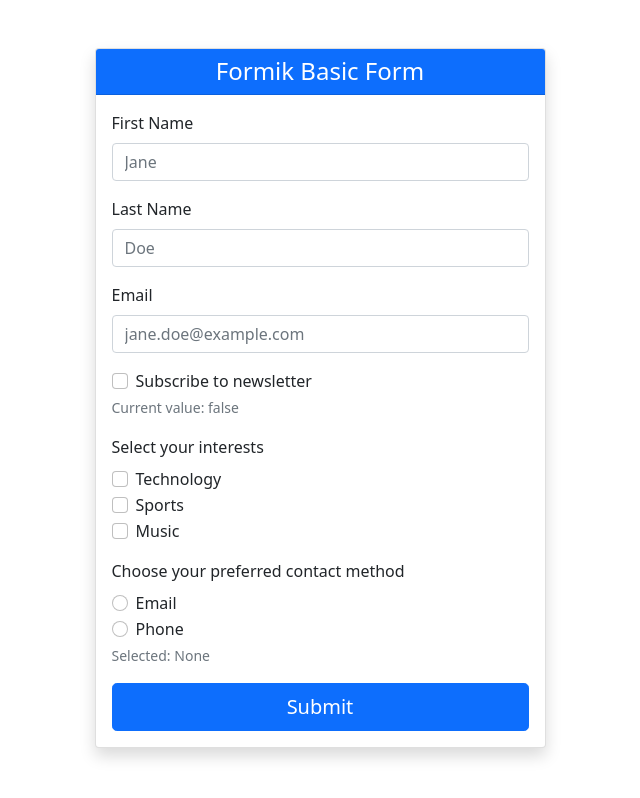
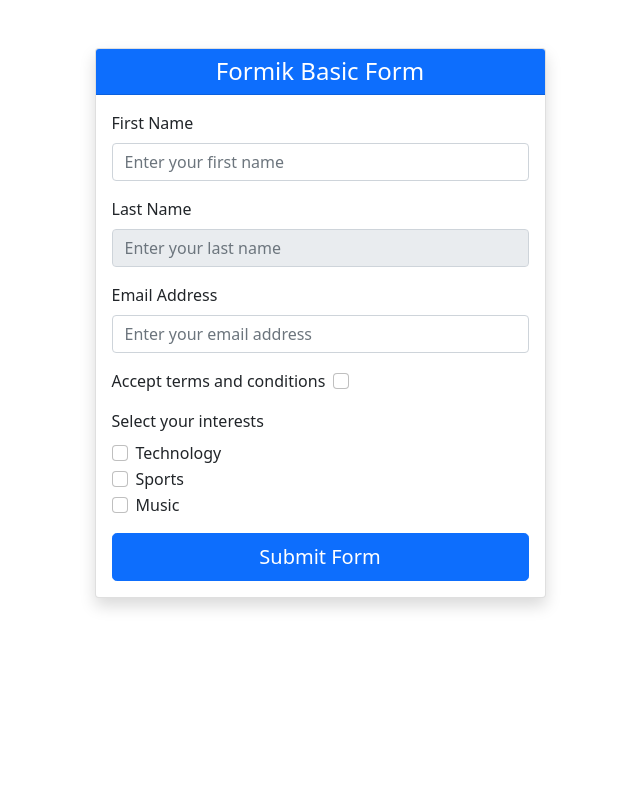
Before and after one commit to Vaibhavthanki/my-react-app, a React (Vite) app: page / in a window 1280 px wide. Shown: the whole page, without its empty margins (320-960 px from the left). Built offline with nearby package versions, Linux system fonts and the light colour scheme.

Commit message:
Add FormikWithValidation component and update package.json and package-lock.json to include Yup

```diff
--- a/package.json
+++ b/package.json
@@ -13,7 +13,8 @@
     "axios": "^1.13.0",
     "formik": "^2.4.6",
     "react": "^19.1.1",
-    "react-dom": "^19.1.1"
+    "react-dom": "^19.1.1",
+    "yup": "^1.7.1"
   },
   "devDependencies": {
     "@eslint/js": "^9.36.0",
--- a/src/App.jsx
+++ b/src/App.jsx
@@ -1,5 +1,6 @@
 import Counter from "./counter";
 import FormikBasicForm from "./FormikBasicForm";
+import FormikWithValidation from "./FormikWithValidation";
 import Product from "./Product";
 import ProductList from "./ProductList";
 import { Registration } from "./Registration";
@@ -16,7 +17,8 @@
     // <Product />
     // <Registration />
     // <UserRegistration />
-    <FormikBasicForm />
+    // <FormikBasicForm />
+    <FormikWithValidation />
   );
 }
 
--- /dev/null
+++ b/src/FormikWithValidation.jsx
@@ -0,0 +1,227 @@
+import { Field, Form, Formik } from "formik";
+import * as Yup from "yup";
+import React from "react";
+
+export default function FormikWithValidation() {
+  const signupSchema = Yup.object().shape({
+    firstName: Yup.string()
+      .min(3, "Too Short!")
+      .required("First Name is required"),
+    lastName: Yup.string()
+      .min(3, "Too Short!")
+      .required("Last Name is required"),
+    email: Yup.string().email("Invalid email").required("Email is required"),
+    toggle: Yup.boolean().oneOf(
+      [true],
+      "You must accept the terms and conditions"
+    ),
+    hobbies: Yup.array().min(1, "Select at least one hobby"),
+  });
+  return (
+    <>
+      <div className="container mt-5">
+        <div className="row justify-content-center">
+          <div className="col-md-6 col-lg-5">
+            <div className="card shadow">
+              <div className="card-header bg-primary text-white text-center">
+                <h1 className="mb-0 h4">Formik Basic Form</h1>
+              </div>
+              <div className="card-body">
+                <Formik
+                  initialValues={{
+                    firstName: "",
+                    lastName: "",
+                    email: "",
+                    toggle: false,
+                    hobbies: [],
+                  }}
+                  onSubmit={(values) => {
+                    console.log(values);
+                  }}
+                  validationSchema={signupSchema}
+                >
+                  {({ values, errors, touched }) => {
+                    console.log("Errors:", errors, touched);
+                    return (
+                      <Form>
+                        <div className="mb-3">
+                          <label htmlFor="firstName" className="form-label">
+                            First Name
+                          </label>
+                          <Field
+                            id="firstName"
+                            name="firstName"
+                            placeholder="Enter your first name"
+                            value={values.firstName}
+                            className={`form-control ${
+                              errors.firstName && touched.firstName
+                                ? "is-invalid"
+                                : ""
+                            }`}
+                          />
+                          {errors.firstName && touched.firstName ? (
+                            <div className="invalid-feedback">
+                              {errors.firstName}
+                            </div>
+                          ) : null}
+                        </div>
+
+                        <div className="mb-3">
+                          <label htmlFor="lastName" className="form-label">
+                            Last Name
+                          </label>
+                          <Field
+                            id="lastName"
+                            name="lastName"
+                            placeholder="Enter your last name"
+                            value={values.lastName}
+                            className={`form-control ${
+                              errors.lastName && touched.lastName
+                                ? "is-invalid"
+                                : ""
+                            }`}
+                            disabled={values.firstName.length < 3}
+                          />
+                          {errors.lastName && touched.lastName ? (
+                            <div className="invalid-feedback">
+                              {errors.lastName}
+                            </div>
+                          ) : null}
+                        </div>
+
+                        <div className="mb-3">
+                          <label htmlFor="email" className="form-label">
+                            Email Address
+                          </label>
+                          <Field
+                            id="email"
+                            name="email"
+                            type="email"
+                            placeholder="Enter your email address"
+                            value={values.email}
+                            className={`form-control ${
+                              errors.email && touched.email ? "is-invalid" : ""
+                            }`}
+                          />
+                          {errors.email && touched.email ? (
+                            <div className="invalid-feedback">
+                              {errors.email}
+                            </div>
+                          ) : null}
+                        </div>
+
+                        <div className="mb-3">
+                          <label
+                            className={`form-check-label`}
+                            htmlFor="toggle"
+                          >
+                            Accept terms and conditions
+                          </label>
+                          <Field
+                            type="checkbox"
+                            name="toggle"
+                            className={`form-check-input ms-2 ${
+                              errors.toggle && touched.toggle
+                                ? "is-invalid"
+                                : ""
+                            }`}
+                            id="toggle"
+                          />
+                          {errors.toggle && touched.toggle ? (
+                            <div className="invalid-feedback">
+                              {console.log("Rendering toggle error")}
+                              {errors.toggle}
+                            </div>
+                          ) : null}
+                        </div>
+                        <div className="mb-3">
+                          <label className="form-label">
+                            Select your interests
+                          </label>
+                          <div role="group" aria-labelledby="checkbox-group">
+                            <div className="form-check">
+                              <label
+                                className="form-check-label"
+                                htmlFor="checked-one"
+                              >
+                                Technology
+                              </label>
+
+                              <Field
+                                type="checkbox"
+                                name="hobbies"
+                                value="technology"
+                                className={`form-check-input ${
+                                  errors.hobbies && touched.hobbies
+                                    ? "is-invalid"
+                                    : ""
+                                }`}
+                                id="checked-one"
+                              />
+                            </div>
+                            <div className="form-check">
+                              <label
+                                className="form-check-label"
+                                htmlFor="checked-two"
+                              >
+                                Sports
+                              </label>
+                              <Field
+                                type="checkbox"
+                                name="hobbies"
+                                value="sports"
+                                className={`form-check-input ${
+                                  errors.hobbies && touched.hobbies
+                                    ? "is-invalid"
+                                    : ""
+                                }`}
+                                id="checked-two"
+                              />
+                            </div>
+                            <div className="form-check">
+                              <label
+                                className="form-check-label"
+                                htmlFor="checked-three"
+                              >
+                                Music
+                              </label>
+                              <Field
+                                type="checkbox"
+                                name="hobbies"
+                                value="music"
+                                className={`form-check-input ${
+                                  errors.hobbies && touched.hobbies
+                                    ? "is-invalid"
+                                    : ""
+                                }`}
+                                id="checked-three"
+                              />
+                              {errors.hobbies && touched.hobbies ? (
+                                <div className="invalid-feedback">
+                                  {console.log("Rendering hobbies error")}
+                                  {errors.hobbies}
+                                </div>
+                              ) : null}
+                            </div>
+                          </div>
+                        </div>
+                        <div className="d-grid">
+                          <button
+                            type="submit"
+                            className="btn btn-primary btn-lg"
+                          >
+                            Submit Form
+                          </button>
+                        </div>
+                      </Form>
+                    );
+                  }}
+                </Formik>
+              </div>
+            </div>
+          </div>
+        </div>
+      </div>
+    </>
+  );
+}
```
Also changed, not shown: 1 other file (tests, documents, lock files or other folders).
